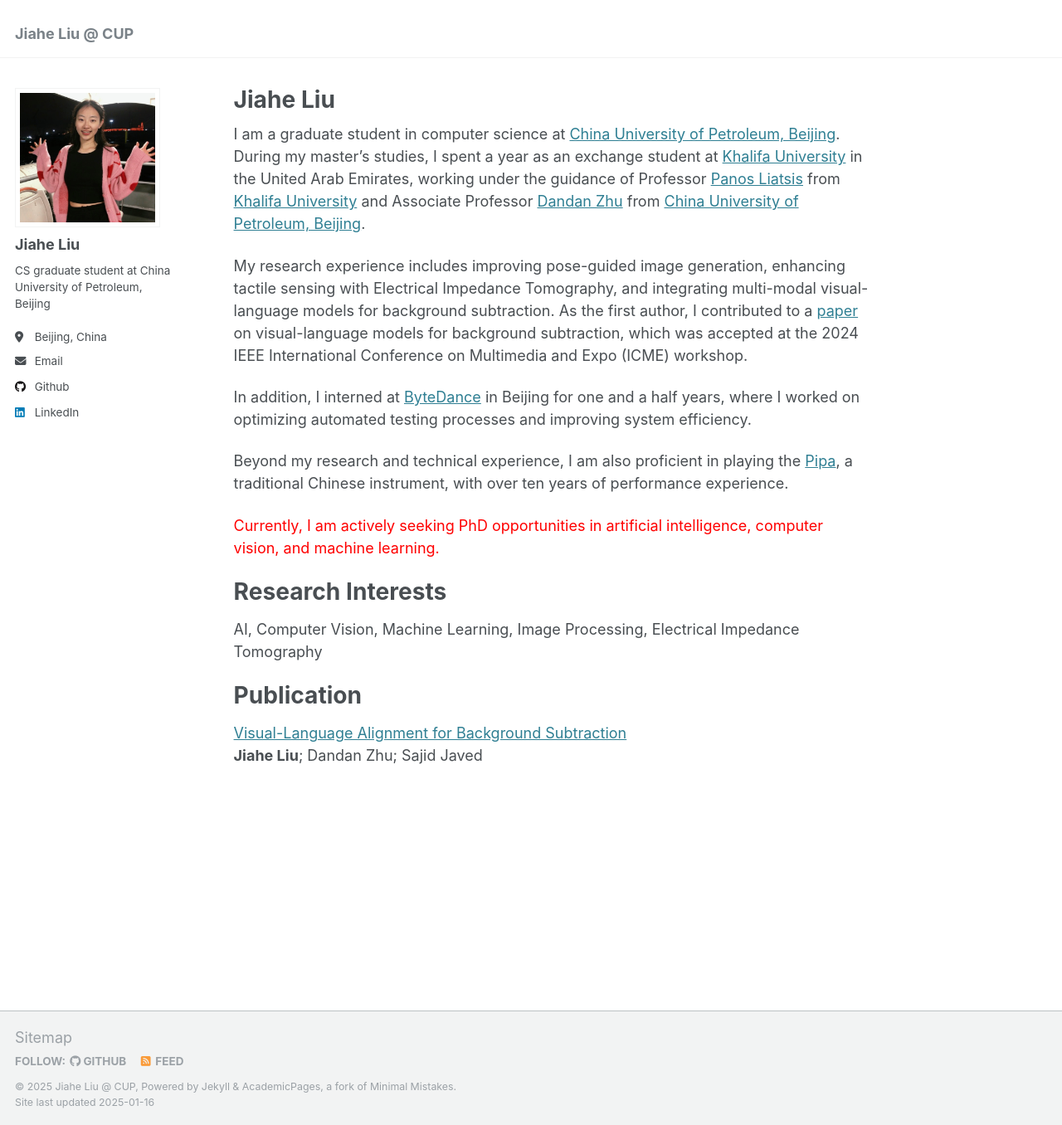
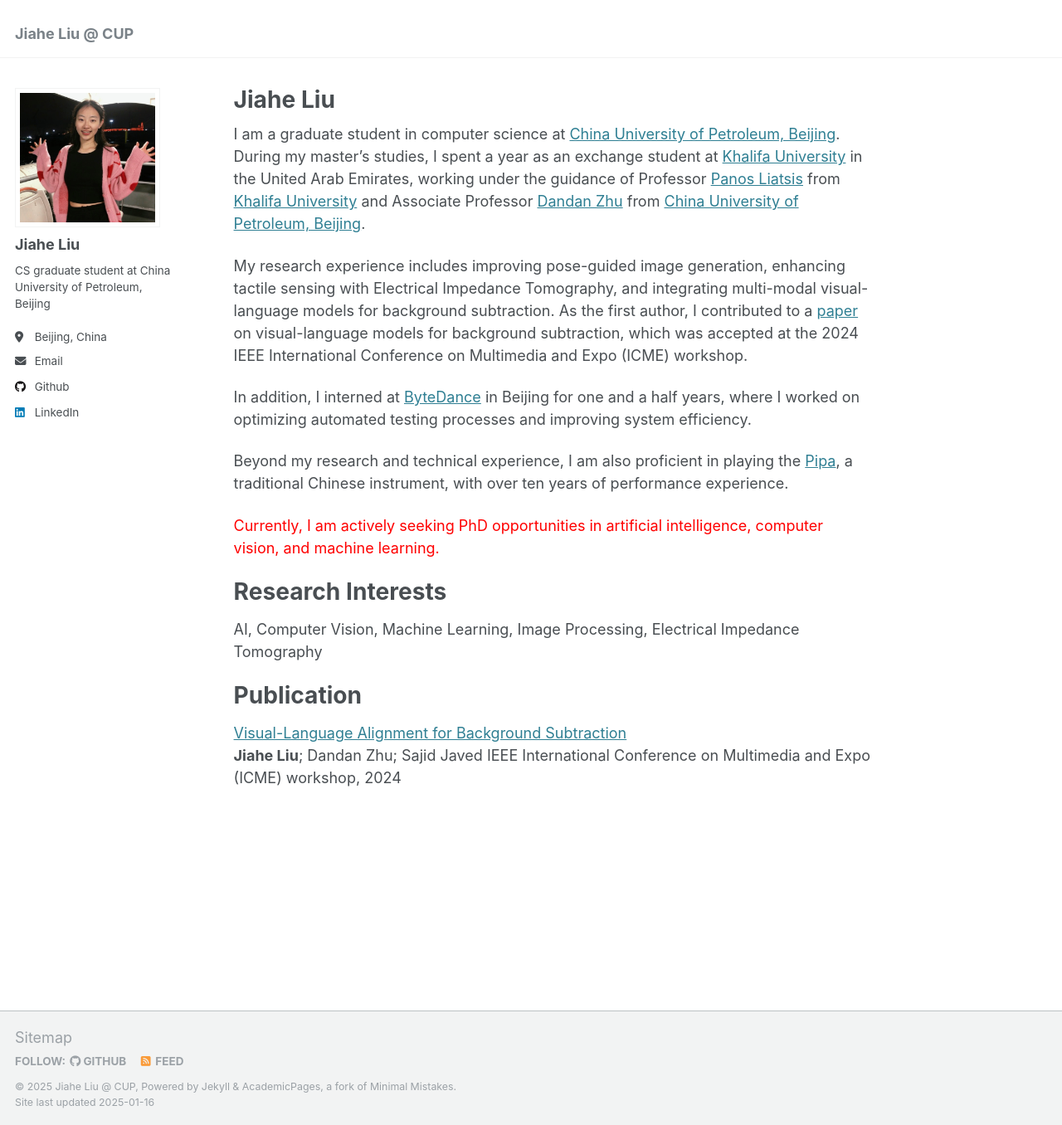
Before and after one commit to jiahe-liu/jiahe-liu.github.io, a Jekyll site: the page built from _pages/about.md, in a window 1280 px wide and 1356 px high. Shown: the whole window at 83% size. Built offline with Jekyll 4.4.1, drawn with Linux system fonts in a browser that asks for light colours.

Commit message:
Update introduction.

```diff
--- a/_pages/about.md
+++ b/_pages/about.md
@@ -25,3 +25,4 @@ Publication
 ======
 [Visual-Language Alignment for Background Subtraction](https://ieeexplore.ieee.org/document/10645430)<br>
 **Jiahe Liu**; Dandan Zhu; Sajid Javed
+IEEE International Conference on Multimedia and Expo (ICME) workshop, 2024
```
